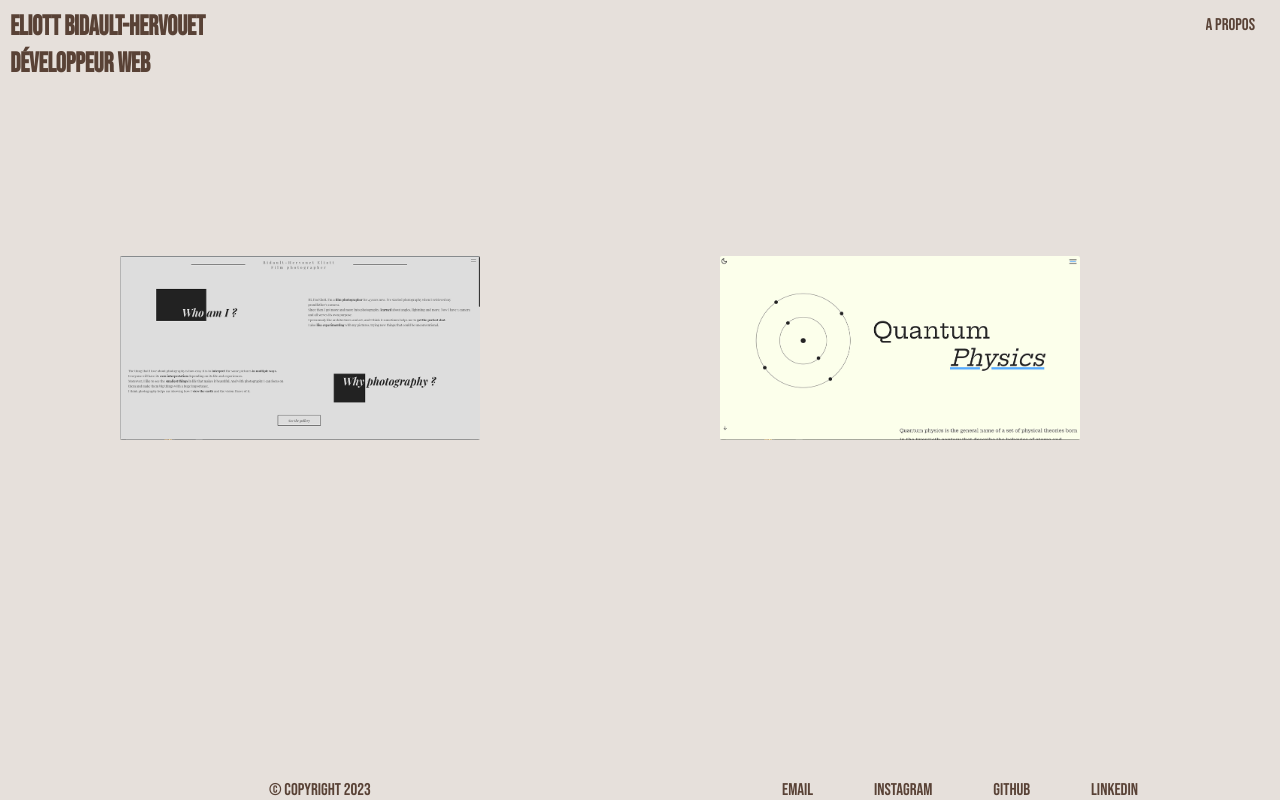
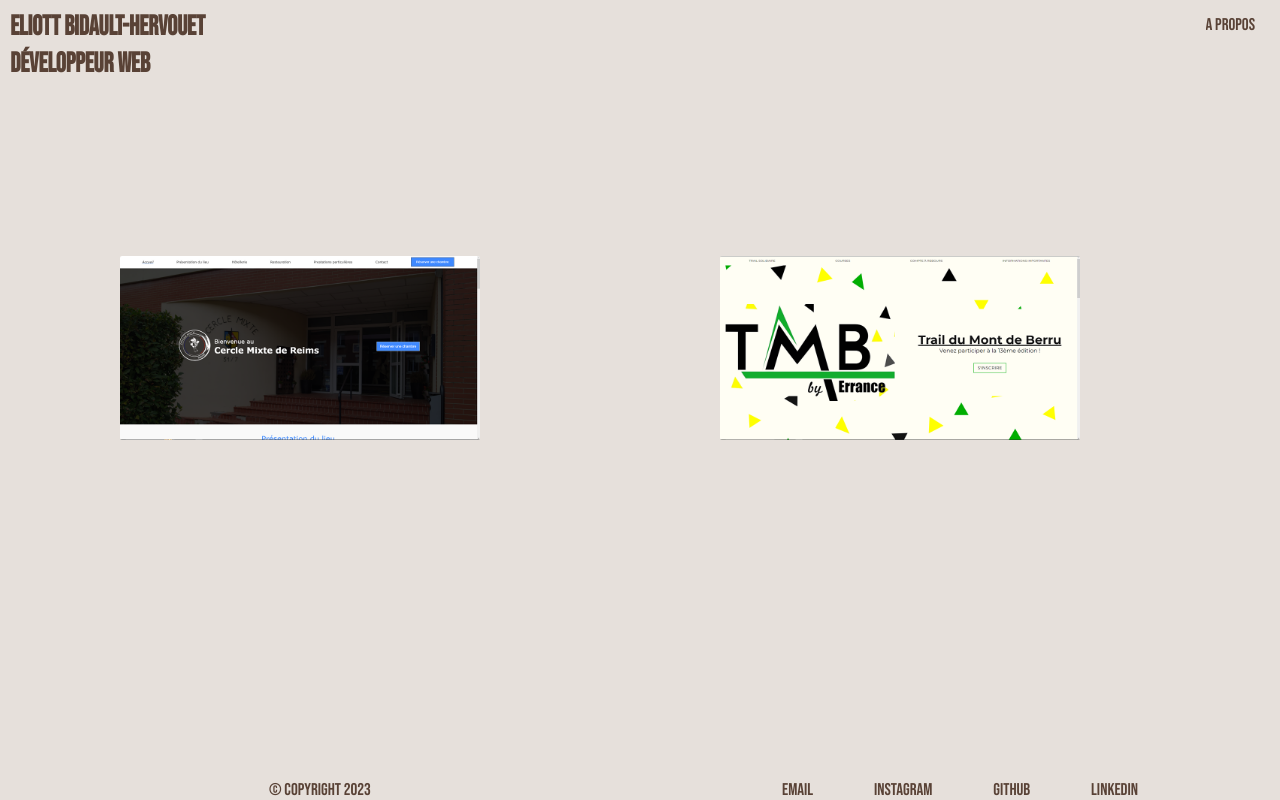
Before and after one commit to eli-ott/eliottbidault, a Svelte app: page / in a window 1280 px wide. Built offline with nearby package versions, Linux system fonts and the light colour scheme.

Commit message:
reorganized the projects

```diff
--- a/src/assets/components/Landing.svelte
+++ b/src/assets/components/Landing.svelte
@@ -108,12 +108,11 @@
           duration: 650,
           easing: quadInOut,
         }}
-        data-index="1"
-        data-title="picture-portfolio"
+        data-title="cercle-mixte"
         on:click={transition}
         on:keydown={transition}
-        src="pictures/portfolioPicture/landing.png"
-        alt="photography portfolio landing"
+        src="pictures/cercleMixte/landing.png"
+        alt="cercle mixte reims landing"
       />
     </div>
     <div
@@ -139,12 +138,11 @@
           duration: 650,
           easing: quadInOut,
         }}
-        data-index="2"
-        data-title="quantum-physics"
+        data-title="trail-mont-berru"
         on:click={transition}
         on:keydown={transition}
-        src="pictures/quantumPhysics/landing.png"
-        alt="quantum physics landing"
+        src="pictures/montBerru/landing.png"
+        alt="trail mont berru landing"
       />
     </div>
     <div
@@ -170,12 +168,11 @@
           duration: 650,
           easing: quadInOut,
         }}
-        data-index="1"
-        data-title="do-it"
+        data-title="picture-portfolio"
         on:click={transition}
         on:keydown={transition}
-        src="pictures/do-it/landing.png"
-        alt="do-it landing"
+        src="pictures/portfolioPicture/landing.png"
+        alt="photography portfolio landing"
       />
     </div>
     <div
@@ -201,12 +198,11 @@
           duration: 650,
           easing: quadInOut,
         }}
-        data-index="1"
-        data-title="trail-mont-berru"
+        data-title="do-it"
         on:click={transition}
         on:keydown={transition}
-        src="pictures/montBerru/landing.png"
-        alt="trail mont berru landing"
+        src="pictures/do-it/landing.png"
+        alt="do-it landing"
       />
     </div>
     <div
@@ -232,7 +228,6 @@
           duration: 650,
           easing: quadInOut,
         }}
-        data-index="1"
         data-title="coffee"
         on:click={transition}
         on:keydown={transition}
@@ -263,12 +258,11 @@
           duration: 650,
           easing: quadInOut,
         }}
-        data-index="3"
-        data-title="iss-tracker"
+        data-title="quantum-physics"
         on:click={transition}
         on:keydown={transition}
-        src="pictures/issTracker/landing.png"
-        alt="iss tracker landing"
+        src="pictures/quantumPhysics/landing.png"
+        alt="quantum physics landing"
       />
     </div>
     <div
@@ -294,12 +288,11 @@
           duration: 650,
           easing: quadInOut,
         }}
-        data-index="4"
-        data-title="cercle-mixte"
+        data-title="iss-tracker"
         on:click={transition}
         on:keydown={transition}
-        src="pictures/cercleMixte/landing.png"
-        alt="cercle mixte reims landing"
+        src="pictures/issTracker/landing.png"
+        alt="iss tracker landing"
       />
     </div>
     <div
@@ -325,7 +318,6 @@
           duration: 650,
           easing: quadInOut,
         }}
-        data-index="5"
         data-title="visit-reims"
         on:click={transition}
         on:keydown={transition}
```
